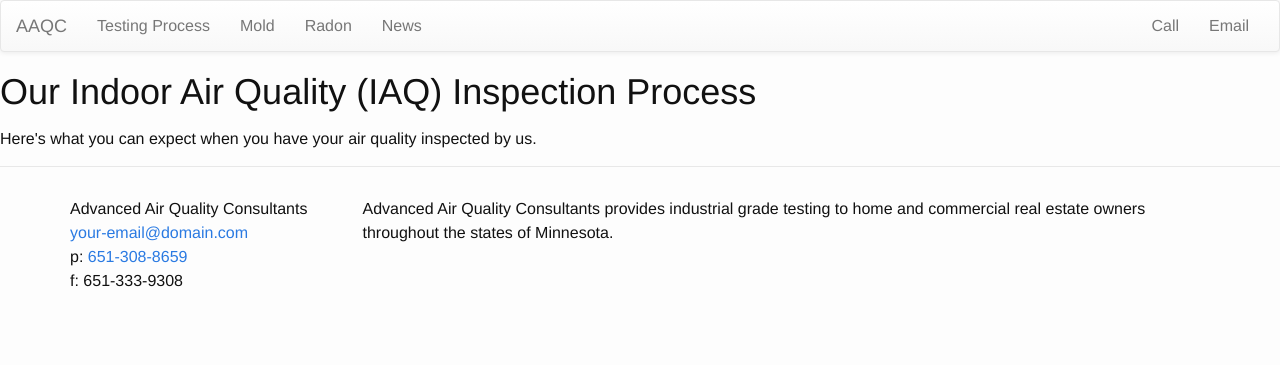
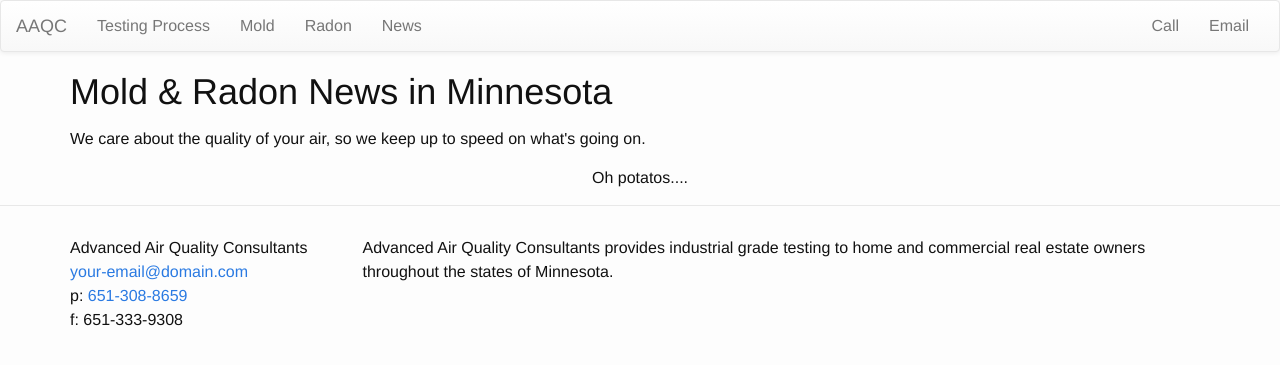
Before and after one commit to ryan258/aaqc, a Jekyll site: the page built from news/index.html, in a window 1280 px wide. Shown: the top 365 px of the page. Built offline with Jekyll 4.4.1, drawn with Linux system fonts in a browser that asks for light colours; nearby versions of some CDN libraries.

Commit message:
stream /news

```diff
--- a/news/index.html
+++ b/news/index.html
@@ -1,9 +1,23 @@
 ---
 layout: default
-title: Our Indoor Air Quality (IAQ) Inspection Process
-meta: Here's what you can expect when you have your air quality inspected by us.
+title: Mold & Radon News in Minnesota
+meta: We care about the quality of your air, so we keep up to speed on what's going on.
 ---
 
-<h1>{{page.title}}</h1>
-
-<p>{{page.meta}}</p>
+<div class="container">
+	<div class="row">
+		<div class="col-sm-12">
+			<h1>{{page.title}}</h1>
+			<p>{{page.meta}}</p>
+			<ul class="list-unstyled">
+				{% for post in site.categories.news %}
+				<li>
+					<h2><a href="">{{post.title}}</a></h2>
+					<p>{{post.meta}}</p>
+				</li>
+				{% endfor %}
+			</ul>
+			<p class="text-center">Oh potatos....</p>
+		</div>
+	</div>
+</div>
```
